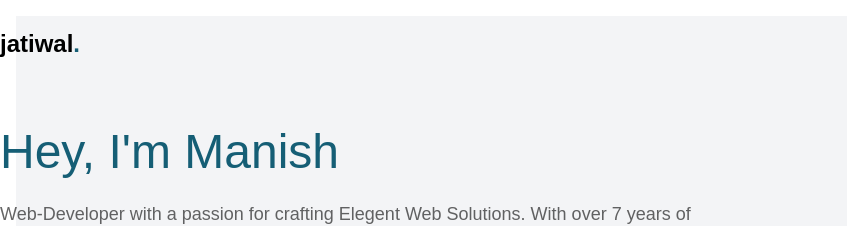
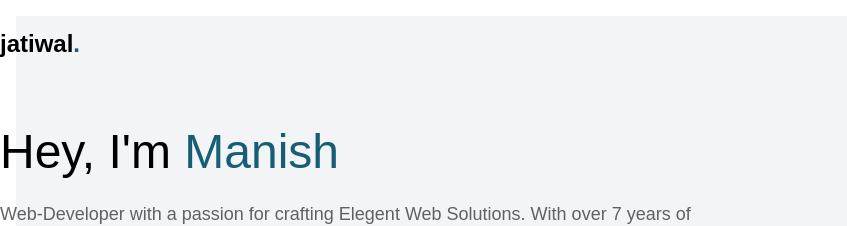
Before and after one commit to manishjatiwal/portfolio, a Next.js app: page / in a window 1280 px wide. Shown: the top 226 px of the page, without its empty margins (0-847 px from the left). Built offline with nearby package versions, Linux system fonts and the light colour scheme; a web font is replaced by a local one.

Commit message:
Change head color

```diff
--- a/app/page.tsx
+++ b/app/page.tsx
@@ -4,8 +4,8 @@ export default function Home() {
   return (
     <main className='relative z-10'>
       <section className='m-auto mt-14 max-w-[1280px] text-lg'>
-        <div className='mb-6 inline-block rounded text-5xl text-cyan-800'>
-          Hey, I&#39;m Manish
+        <div className='mb-6 inline-block rounded text-5xl'>
+          Hey, I&#39;m <span className='text-cyan-800'>Manish</span>
         </div>
         <br />
         <div className='max-w-[760px] opacity-60'>
```
